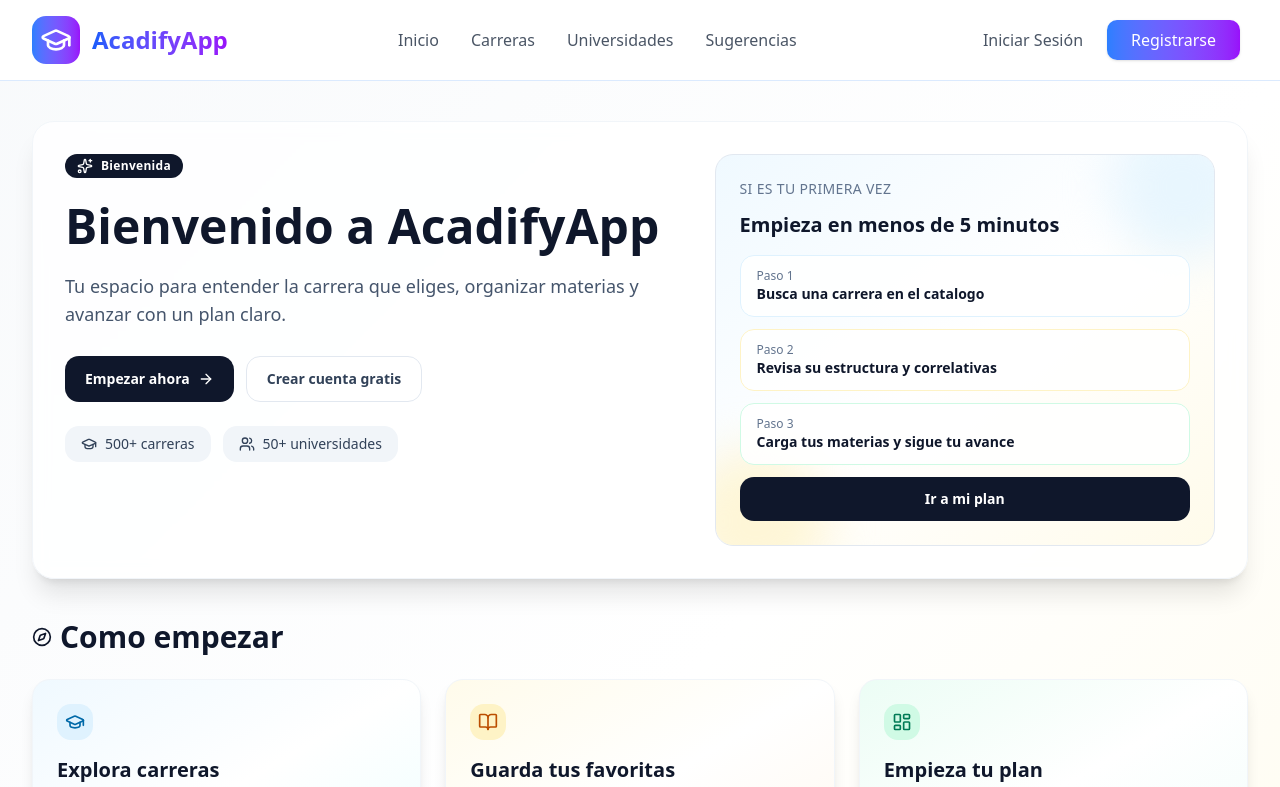
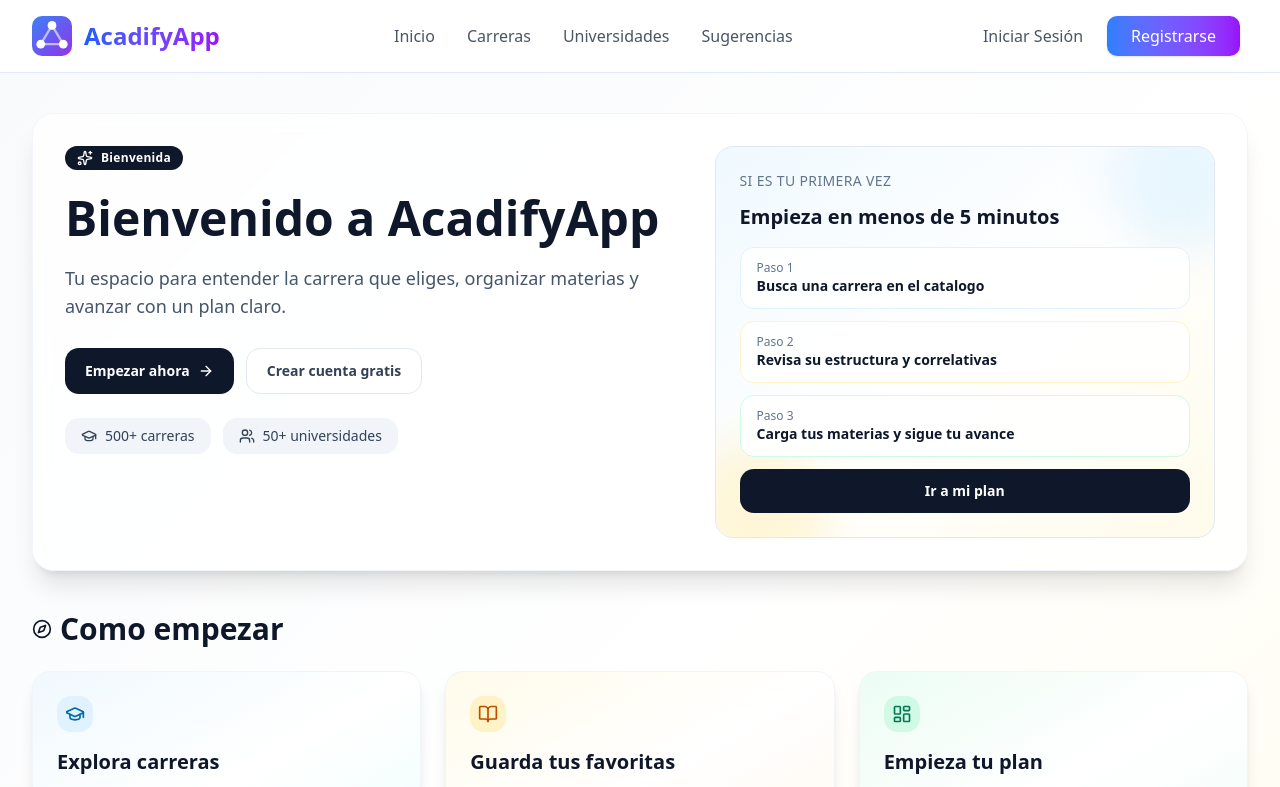
Before and after one commit to titoNeimi/correlatiApp, a Next.js app in the folder frontend/: page / in a window 1280 px wide. Shown: the top 787 px of the page. Built offline with nearby package versions, Linux system fonts and the light colour scheme; no server answers.

Commit message:
feat: add SVG app icon and favicon

```diff
--- a/frontend/src/app/layout.tsx
+++ b/frontend/src/app/layout.tsx
@@ -5,6 +5,9 @@ import { UserProvider } from '@/context/UserContext'
 export const metadata: Metadata = {
   title: "AcadifyApp",
   description: "Una aplicacion en para tu carrera",
+  icons: {
+    icon: '/favicon.svg',
+  },
 };
 
 export default function RootLayout({
--- /dev/null
+++ b/frontend/src/components/AppIcon.tsx
@@ -0,0 +1,31 @@
+interface AppIconProps {
+  size?: number;
+  className?: string;
+}
+
+export default function AppIcon({ size = 32, className = '' }: AppIconProps) {
+  return (
+    <svg
+      xmlns="http://www.w3.org/2000/svg"
+      viewBox="0 0 32 32"
+      width={size}
+      height={size}
+      className={className}
+      aria-hidden="true"
+    >
+      <defs>
+        <linearGradient id="appIconGradient" x1="0%" y1="0%" x2="100%" y2="100%">
+          <stop offset="0%" stopColor="#3b82f6" />
+          <stop offset="100%" stopColor="#9333ea" />
+        </linearGradient>
+      </defs>
+      <rect width="32" height="32" rx="8" fill="url(#appIconGradient)" />
+      <line x1="16" y1="7.5"  x2="7"  y2="22.5" stroke="white" strokeWidth="1.8" strokeOpacity="0.6" strokeLinecap="round" />
+      <line x1="16" y1="7.5"  x2="25" y2="22.5" stroke="white" strokeWidth="1.8" strokeOpacity="0.6" strokeLinecap="round" />
+      <line x1="7"  y1="22.5" x2="25" y2="22.5" stroke="white" strokeWidth="1.8" strokeOpacity="0.6" strokeLinecap="round" />
+      <circle cx="16" cy="7.5"  r="3.5" fill="white" />
+      <circle cx="7"  cy="22.5" r="3.5" fill="white" />
+      <circle cx="25" cy="22.5" r="3.5" fill="white" />
+    </svg>
+  );
+}
--- a/frontend/src/components/admin/admin_nav.tsx
+++ b/frontend/src/components/admin/admin_nav.tsx
@@ -3,6 +3,7 @@ import { useMemo } from "react";
 import { usePathname } from 'next/navigation';
 import Link from 'next/link';
 import { SearchInput, ThemeToggle } from "./baseComponents";
+import AppIcon from '@/components/AppIcon';
 
 export function Topbar({ isDark, onThemeToggle, onSidebarToggle }: { isDark: boolean; onThemeToggle: () => void; onSidebarToggle: () => void }) {
   return (
@@ -197,9 +198,7 @@ export function Sidebar({ isCollapsed, onToggle }: SidebarProps) {
         {/* Logo */}
         <div className="flex items-center justify-between px-4 py-5 border-b border-gray-200 dark:border-gray-700">
           <div className="flex items-center gap-3">
-            <div className="w-10 h-10 bg-gradient-to-br from-blue-500 to-purple-600 rounded-xl flex items-center justify-center flex-shrink-0">
-              <span className="text-white font-bold text-lg">C</span>
-            </div>
+            <AppIcon size={40} />
             <span className={`
               text-xl font-bold text-gray-900 dark:text-gray-100 whitespace-nowrap transition-all duration-200
               ${isCollapsed ? 'opacity-0 w-0 overflow-hidden' : 'opacity-100'}
--- a/frontend/src/components/navbar.tsx
+++ b/frontend/src/components/navbar.tsx
@@ -3,6 +3,7 @@
 import { useState } from 'react';
 import { ChevronDown, User, LogOut, Settings, GraduationCap, CircleUserRound, ShieldUser, Menu, X } from 'lucide-react';
 import Link from 'next/link';
+import AppIcon from '@/components/AppIcon';
 import { useUser } from '@/context/UserContext'
 
 export function Navbar(){
@@ -17,8 +18,8 @@ export function Navbar(){
       <div className="max-w-7xl mx-auto px-4 sm:px-6 lg:px-8 py-4">
         <div className="flex items-center justify-between">
           <div className="flex items-center space-x-3">
-            <Link href="/" className="bg-gradient-to-r from-blue-500 to-purple-600 p-2 rounded-xl">
-              <GraduationCap className="h-8 w-8 text-white" />
+            <Link href="/">
+              <AppIcon size={40} />
             </Link>
             <Link href="/" className="text-2xl font-bold bg-gradient-to-r from-blue-600 to-purple-600 bg-clip-text text-transparent">
               AcadifyApp
```
Also changed, not shown: frontend/public/favicon.svg (added).
